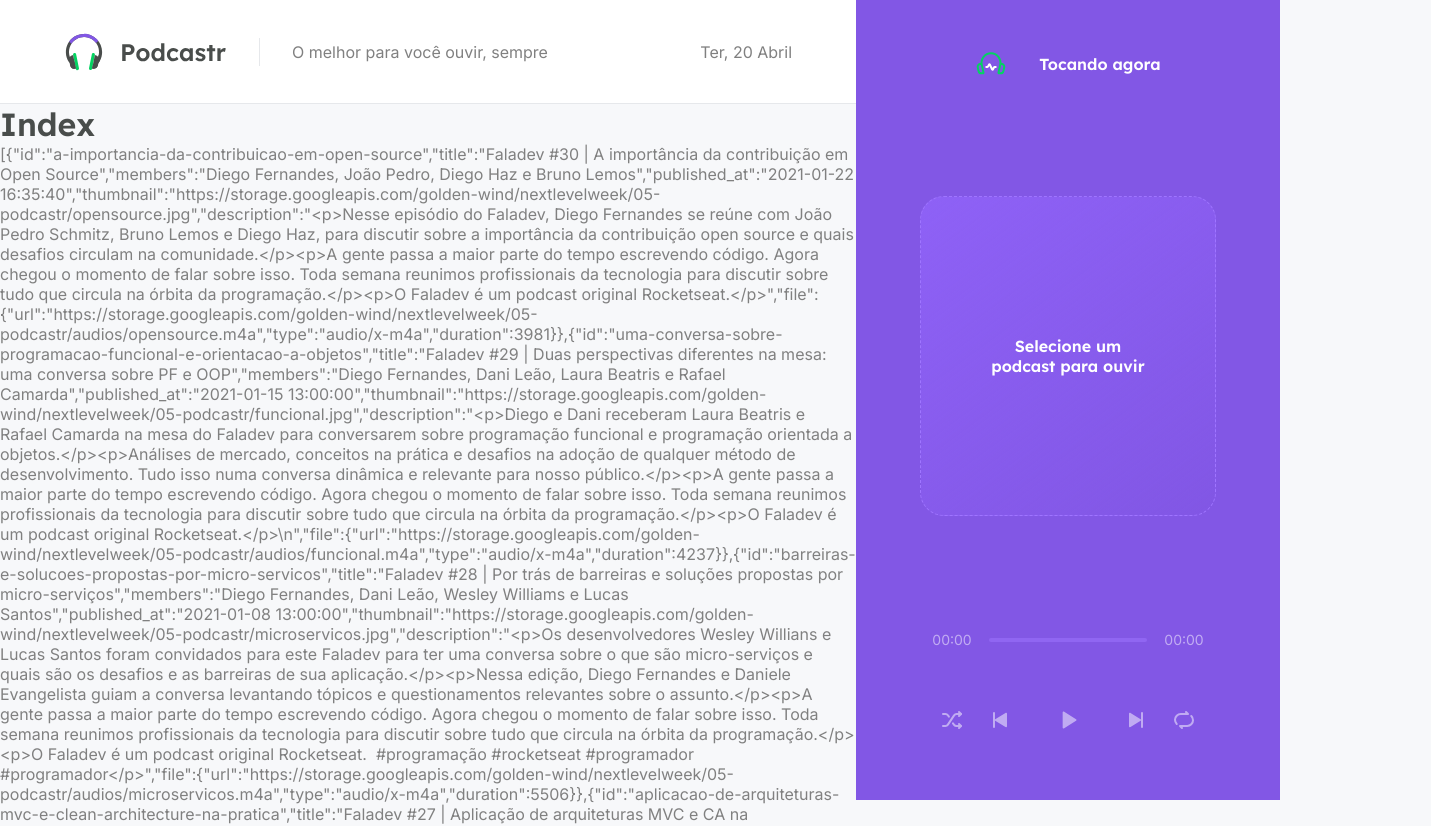
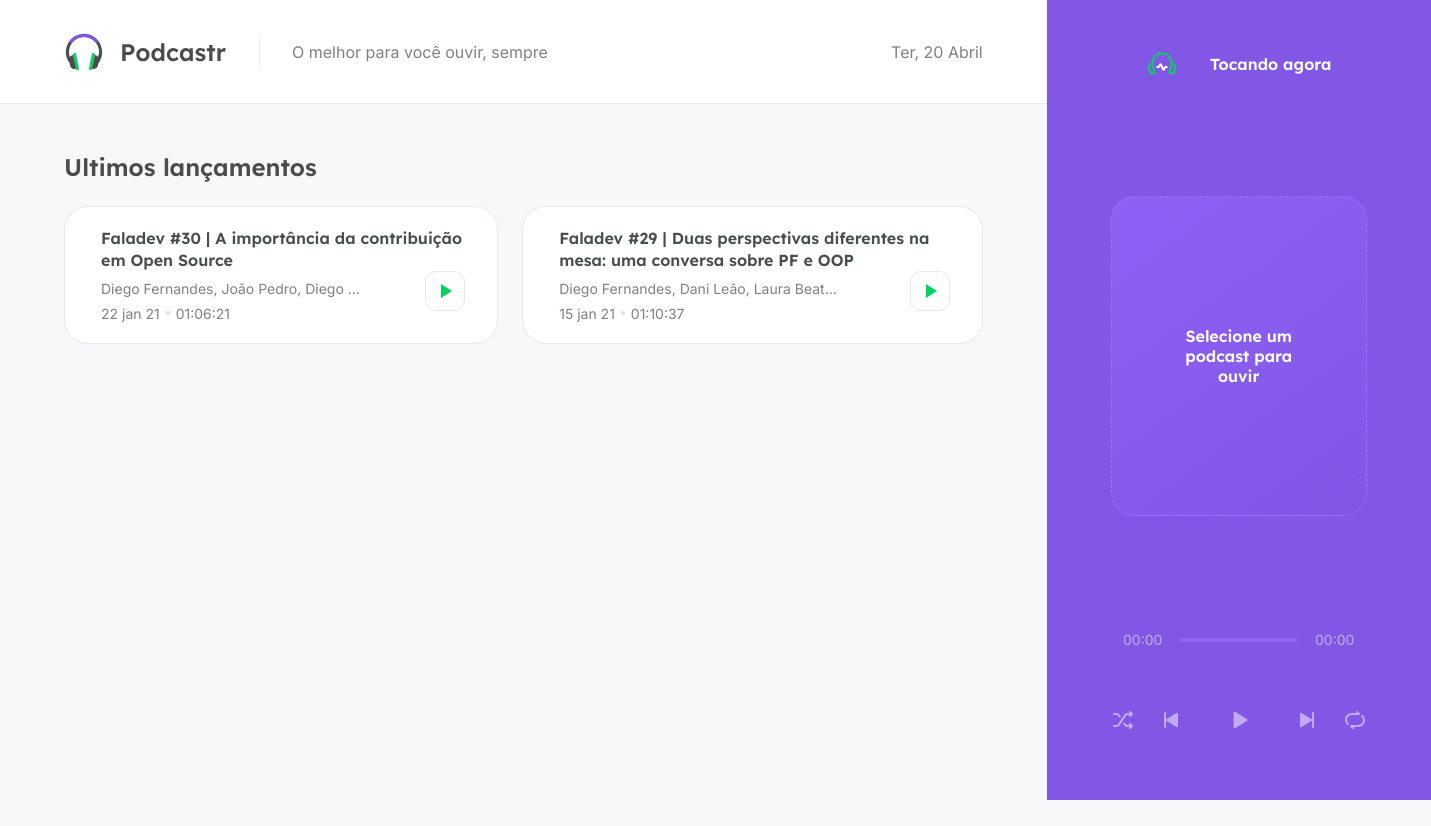
Before and after one commit to Lukinhasssss/next-level-week-05-react, a Next.js app: page / in a window 1280 px wide. Shown: the top 826 px of the page, 1431 px wide, since content can reach past the window. After the commit the page ends 800 px from the top, so only its background shows below. Built offline with nearby package versions, Linux system fonts and the light colour scheme; data requests are answered from the project's data file; grey boxes are pictures that could not be loaded.

Commit message:
Add ultimos lançamentos on homepage

```diff
--- /dev/null
+++ b/next.config.js
@@ -0,0 +1,5 @@
+module.exports = {
+  images: {
+    domains: ['storage.googleapis.com']
+  }
+}
--- a/package.json
+++ b/package.json
@@ -9,6 +9,7 @@
     "server": "json-server server.json -w -d 750 -p 3333"
   },
   "dependencies": {
+    "axios": "^0.21.1",
     "date-fns": "^2.21.1",
     "next": "10.1.3",
     "react": "17.0.2",
--- /dev/null
+++ b/src/pages/home.module.scss
@@ -0,0 +1,111 @@
+.homepage {
+  padding: 0 4rem;
+  height: calc(100vh - 6.5rem);
+  overflow-y: scroll;
+
+  h2 {
+    margin-top: 3rem;
+    margin-bottom: 1.5rem;
+  }
+}
+
+.latestEpisodes {
+  ul {
+    list-style: none;
+    display: grid;
+    grid-template-columns: repeat(2, 1fr);
+    gap: 1.5rem;
+
+    li {
+      background-color: var(--white);
+      border: 1px solid var(--gray-100);
+      padding: 1.25rem;
+      border-radius: 1.5rem;
+      position: relative;
+
+      display: flex;
+      align-items: center;
+
+      img {
+        width: 6rem;
+        height: 6rem;
+        border-radius: 1rem;
+      }
+
+      .episodeDetails {
+        flex: 1;
+        margin-left: 1rem;
+
+        a {
+          display: block;
+          color: var(--gray-800);
+          font-family: Lexend, sans-serif;
+          font-weight: 600;
+          text-decoration: none;
+          line-height: 1.4rem;
+
+          &:hover {
+            text-decoration: underline;
+          }
+        }
+
+        p {
+          font-size: 0.875rem;
+          margin-top: 0.5rem;
+          max-width: 70%;
+          white-space: nowrap;
+          overflow: hidden;
+          text-overflow: ellipsis;
+        }
+
+        span {
+          display: inline-block;
+          margin-top: 0.5rem;
+          font-size: 0.875rem;
+
+          &:last-child {
+            margin-left: 0.5rem;
+            padding-left: 0.5rem;
+            position: relative;
+
+            &::before { // Adiciona um elemento antes do último span
+              content: "";
+              width: 4px;
+              height: 4px;
+              border-radius: 2px;
+              background-color: #DDD;
+              position: absolute;
+              left: 0;
+              top: 50%;
+              transform: translate(-50%, -50%);
+            }
+          }
+        }
+      }
+
+      button {
+        position: absolute;
+        right: 2rem;
+        bottom: 2rem;
+
+        width: 2.5rem;
+        height: 2.5rem;
+        background-color: var(--white);
+        border: 1px solid var(--gray-100);
+        border-radius: 0.675rem;
+        font-size: 0;
+
+        transition: 0.2s;
+
+        img {
+          width: 1.5rem;
+          height: 1.5rem;
+        }
+
+        &:hover {
+          filter: brightness(0.95);
+        }
+      }
+    }
+  }
+}
--- a/src/pages/index.tsx
+++ b/src/pages/index.tsx
@@ -1,21 +1,100 @@
-export default function Home(props) {
-  console.log(props.episodes)
+import { GetStaticProps } from 'next'
+import Image from 'next/image'
+import { api } from '../services/api'
+import { format, parseISO } from 'date-fns'
+import ptBR from 'date-fns/locale/pt-BR'
 
+import { convertDurationToTimeString } from '../utils/convertDurationToTimeString'
+import styles from './home.module.scss'
+
+type Episode = {
+  id: string
+  title: string
+  thumbnail: string
+  members: string
+  publishedAt: string
+  duration: number,
+  durationAsString: string,
+  description: string,
+  url: string
+}
+
+type HomeProps = {
+  latestEpisodes: Episode[] // É o mesmo que: Array<Episode>
+  allEpisodes: Episode[] // É o mesmo que: Array<Episode>
+}
+
+export default function Home({ latestEpisodes, allEpisodes }: HomeProps) {
   return (
-    <>
-      <h1>Index</h1>
-      <p>{ JSON.stringify(props.episodes) }</p>
-    </>
+    <div className={ styles.homepage }>
+      <section className={ styles.latestEpisodes }>
+        <h2>Ultimos lançamentos</h2>
+
+        <ul>
+          {latestEpisodes.map(episode => {
+            return (
+              <li key={ episode.id }>
+                <Image
+                  width={ 192 }
+                  height={ 192 }
+                  src={ episode.thumbnail }
+                  alt={ episode.title }
+                  objectFit="cover"
+                />
+
+                <div className={ styles.episodeDetails }>
+                  <a href="">{ episode.title }</a>
+                  <p>{ episode.members }</p>
+                  <span>{ episode.publishedAt }</span>
+                  <span>{ episode.durationAsString }</span>
+                </div>
+
+                <button>
+                  <img src="/play-green.svg" alt="Tocar episódio" />
+                </button>
+              </li>
+            )
+          })}
+        </ul>
+      </section>
+
+      <section className={ styles.allEpisodes }>
+
+      </section>
+    </div>
   )
 }
 
-export async function getStaticProps() {
-  const response = await fetch('http://localhost:3333/episodes')
-  const data = await response.json()
+export const getStaticProps: GetStaticProps = async () => {
+  const { data } = await api.get('/episodes', {
+    params: {
+      _limit: 12,
+      _sort: 'published_at',
+      _order: 'desc'
+    }
+  })
+
+  const episodes = data.map(episode => {
+    return {
+      id: episode.id,
+      title: episode.title,
+      thumbnail: episode.thumbnail,
+      members: episode.members,
+      publishedAt: format(parseISO(episode.published_at), 'd MMM yy', { locale: ptBR }),
+      duration: Number(episode.file.duration),
+      durationAsString: convertDurationToTimeString(Number(episode.file.duration)),
+      description: episode.description,
+      url: episode.file.url
+    }
+  })
+
+  const latestEpisodes = episodes.slice(0, 2) // Pega os dois primeiros episódios a partir da posição 0 do array
+  const allEpisodes = episodes.slice(2, episodes.length)
 
   return {
     props: {
-      episodes: data
+      latestEpisodes,
+      allEpisodes
     },
     revalidate: 60 * 60 * 8 // Recebe um número em segundos que significa de quanto em quanto tempo eu quero gerar uma nova versão dessa página
   }
--- /dev/null
+++ b/src/services/api.ts
@@ -0,0 +1,5 @@
+import axios from 'axios'
+
+export const api = axios.create({
+  baseURL: 'http://localhost:3333'
+})
--- /dev/null
+++ b/src/utils/convertDurationToTimeString.ts
@@ -0,0 +1,11 @@
+export function convertDurationToTimeString(duration: number) {
+  const hours = Math.floor(duration / 3600)
+  const minutes = Math.floor((duration % 3600) / 60)
+  const seconds = duration % 60
+
+  const timeString = [hours, minutes, seconds]
+    .map(unit => String(unit).padStart(2, '0'))
+    .join(':')
+
+  return timeString
+}
```
Also changed, not shown: 1 other file (tests, documents, lock files or other folders).
